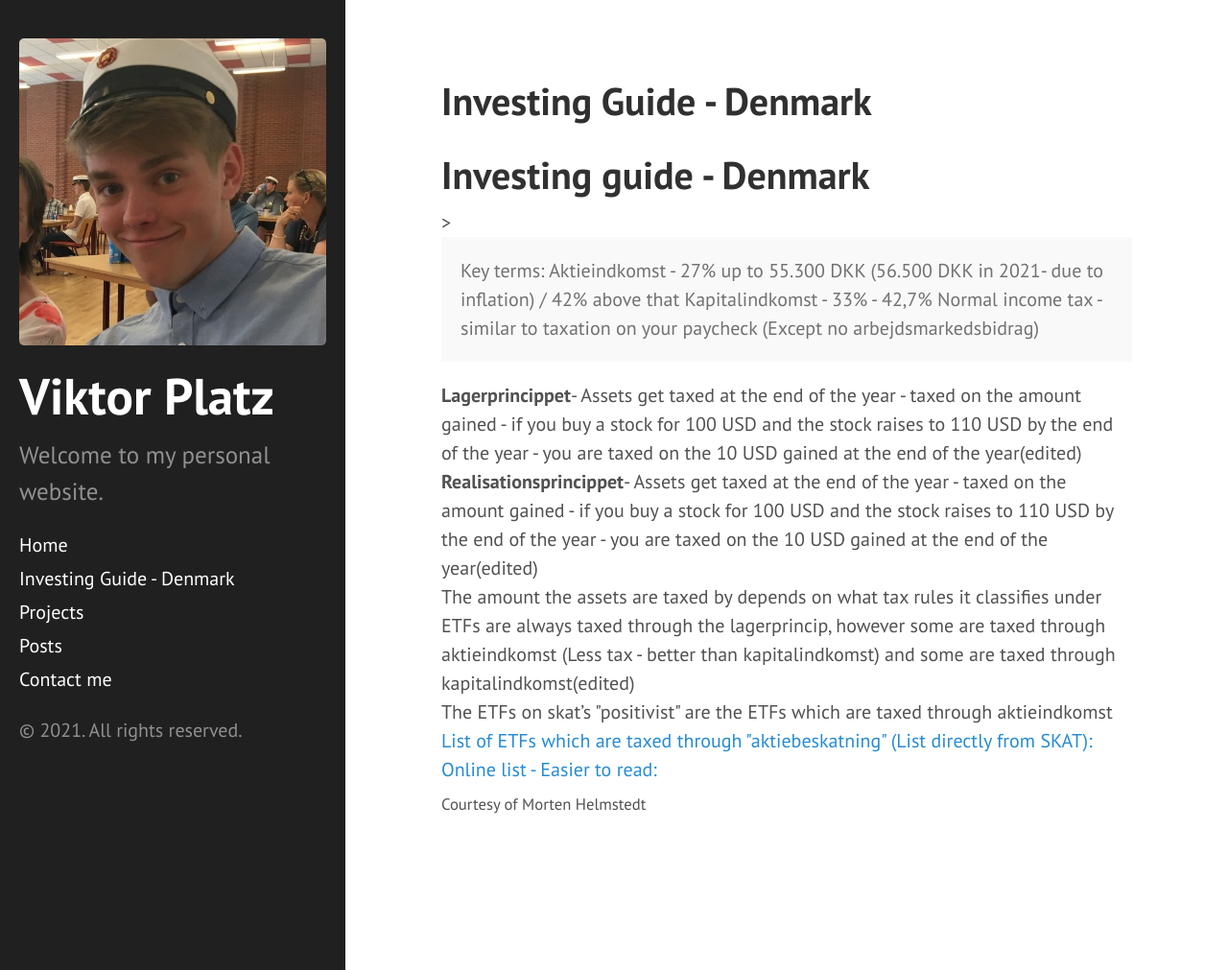
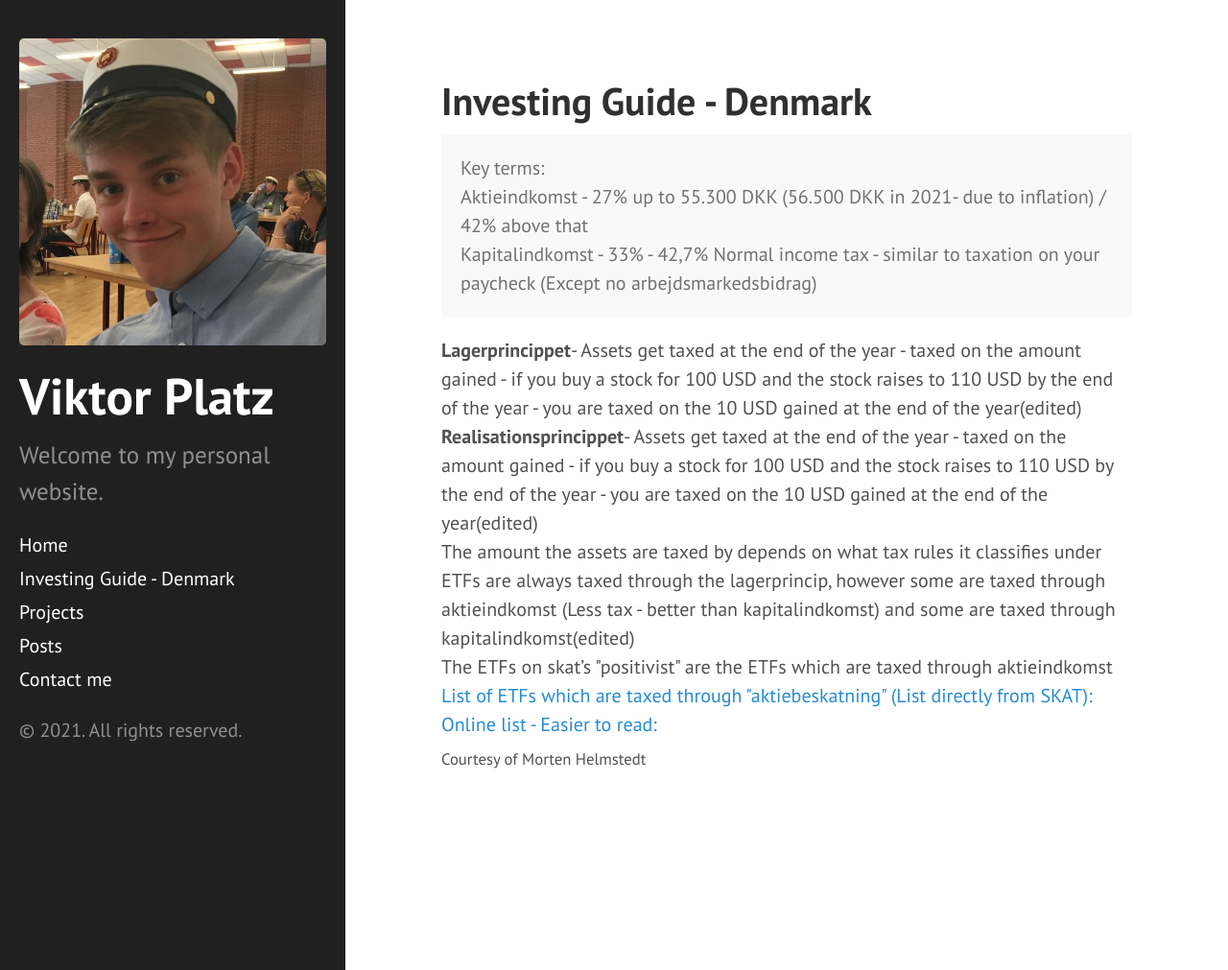
Before and after one commit to ViktorPlatz/redviktor.github.io, a Jekyll site: the page built from investingguide.html, in a window 1280 px wide and 1011 px high. Shown: the whole window at 96% size. Built offline with Jekyll 4.4.1, drawn with Linux system fonts in a browser that asks for light colours.

Commit message:
Update investingguide.html

```diff
--- a/investingguide.html
+++ b/investingguide.html
@@ -3,12 +3,10 @@ layout: page
 title: Investing Guide - Denmark
 ---
 
-<h1>Investing guide - Denmark</h1>>
-
 <p class="message">
-  Key terms:
+  Key terms:<br>
     Aktieindkomst - 27% up to 55.300 DKK (56.500 DKK in 2021- due to inflation) / 42% above that
-
+    <br>
     Kapitalindkomst - 33% - 42,7% Normal income tax - similar to taxation on your paycheck (Except no arbejdsmarkedsbidrag)
 </p>
 
```
